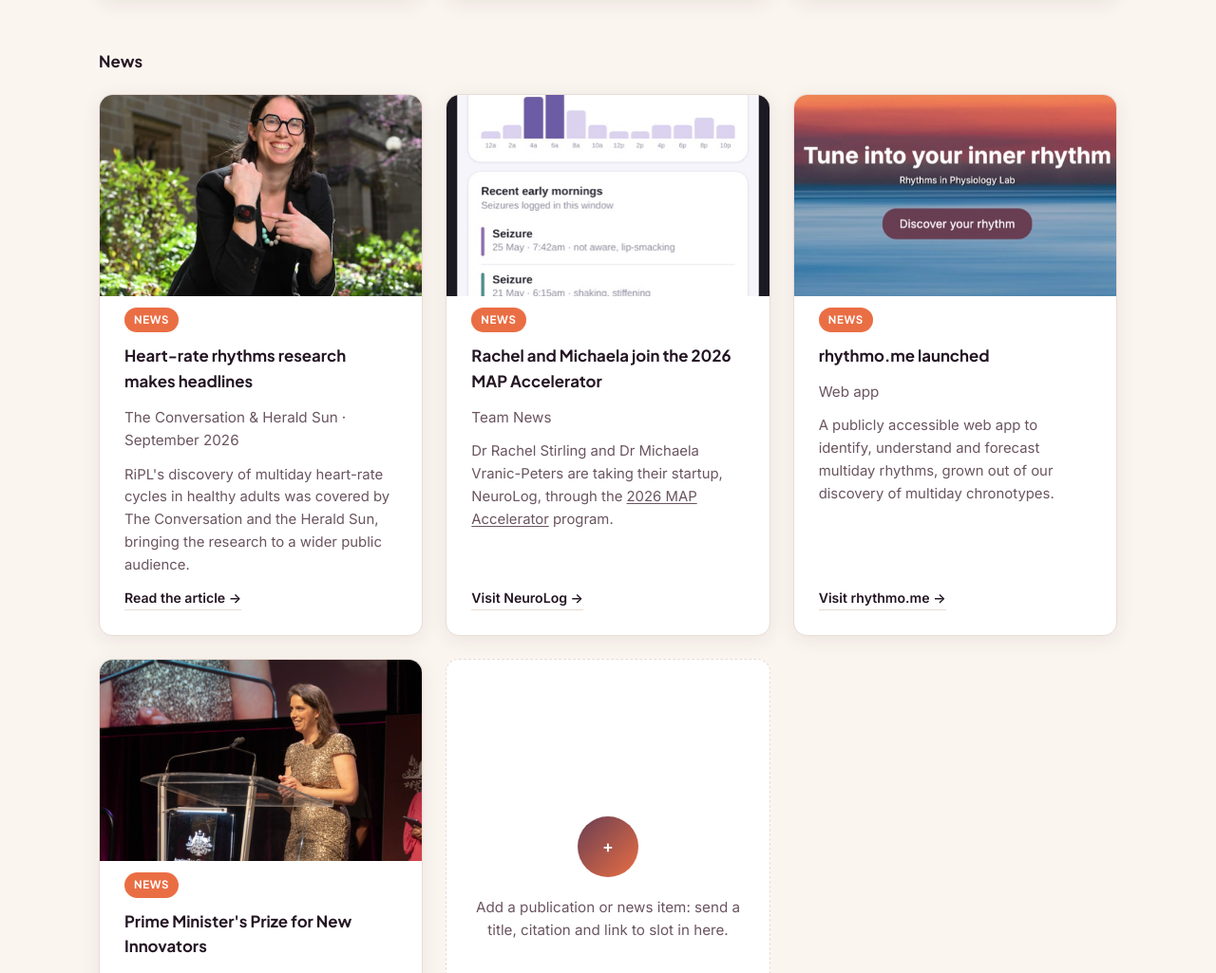
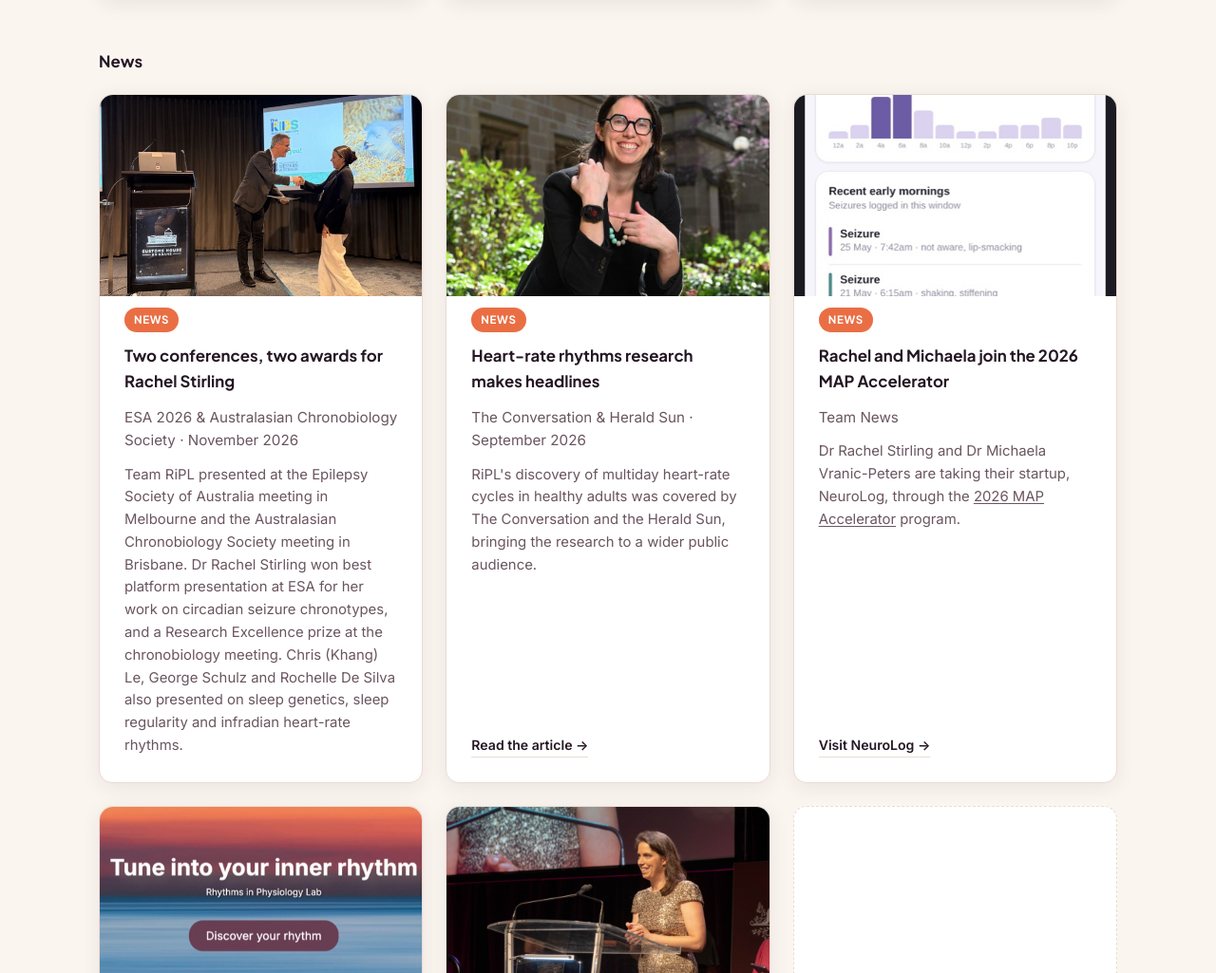
Before and after one commit to RiPLresearch/RiPLresearch.github.io, a plain HTML site: page publications.html in a window 1280 px wide. Shown: the part 3984-5009 px from the top of the page at 95% size. Drawn offline with Linux system fonts and the light colour scheme.

Commit message:
Add news item for ESA 2026 and Australasian Chronobiology Society awards
Co-Authored-By: Claude Sonnet 5.5 <noreply@anthropic.com>

```diff
--- a/publications.html
+++ b/publications.html
@@ -235,6 +235,16 @@
 
       <div class="card pub-card">
         <div class="pub-card-media">
+          <img class="pub-card-image" src="assets/news-conferences-2026-awards.jpg" alt="Dr Rachel Stirling receiving a prize on stage at the Australasian Chronobiology Society annual meeting in Brisbane">
+        </div>
+        <span class="badge news">News</span>
+        <h3>Two conferences, two awards for Rachel Stirling</h3>
+        <p class="pub-meta">ESA 2026 &amp; Australasian Chronobiology Society · November 2026</p>
+        <p class="blurb">Team RiPL presented at the Epilepsy Society of Australia meeting in Melbourne and the Australasian Chronobiology Society meeting in Brisbane. Dr Rachel Stirling won best platform presentation at ESA for her work on circadian seizure chronotypes, and a Research Excellence prize at the chronobiology meeting. Chris (Khang) Le, George Schulz and Rochelle De Silva also presented on sleep genetics, sleep regularity and infradian heart-rate rhythms.</p>
+      </div>
+
+      <div class="card pub-card">
+        <div class="pub-card-media">
           <img class="pub-card-image" src="assets/news-media-2026-heart-rate.jpg" alt="Dr Pip Karoly wearing a smartwatch, photographed for Herald Sun coverage of RiPL's heart-rate rhythms research">
         </div>
         <span class="badge news">News</span>
```
Also changed, not shown: assets/news-conferences-2026-awards.jpg (added).
